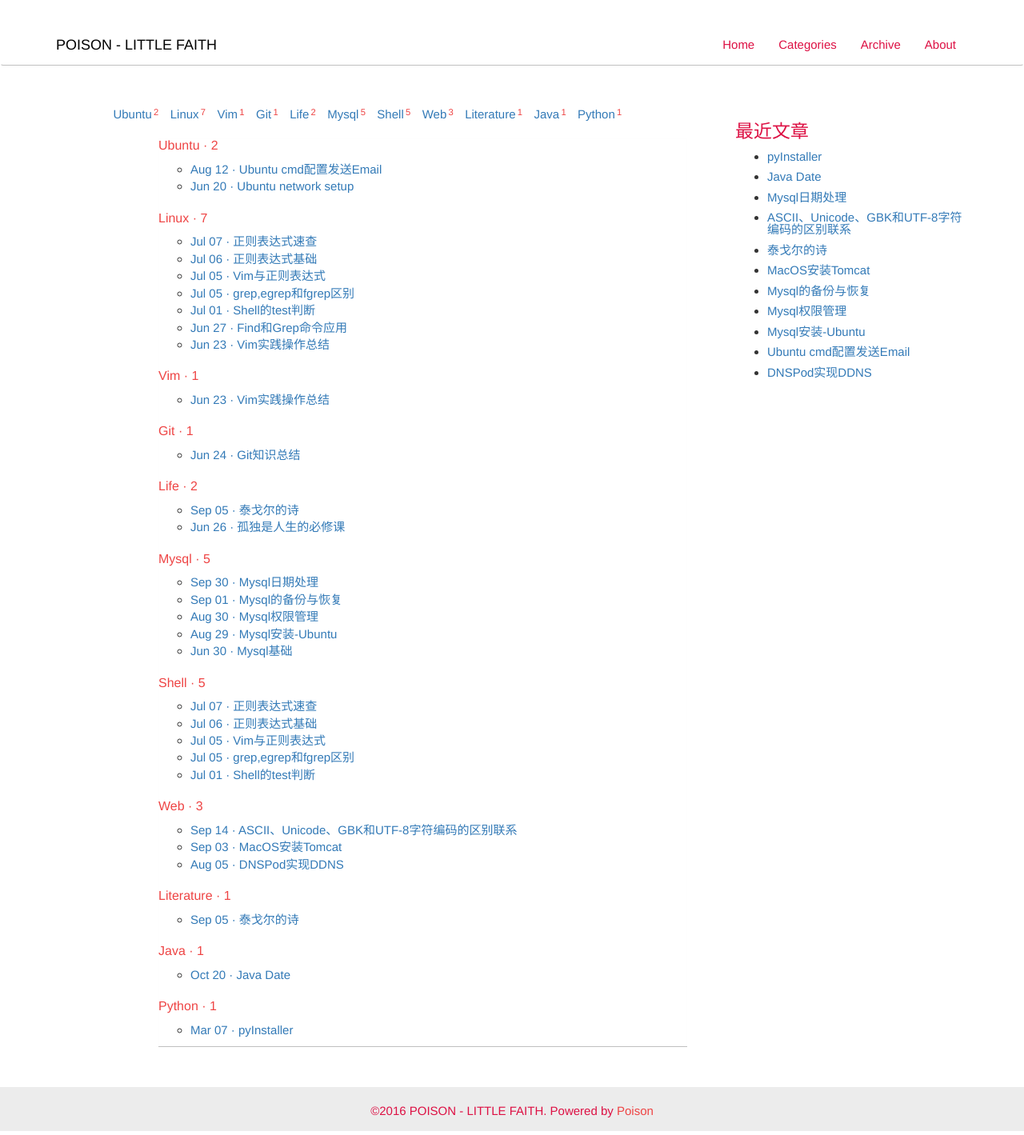
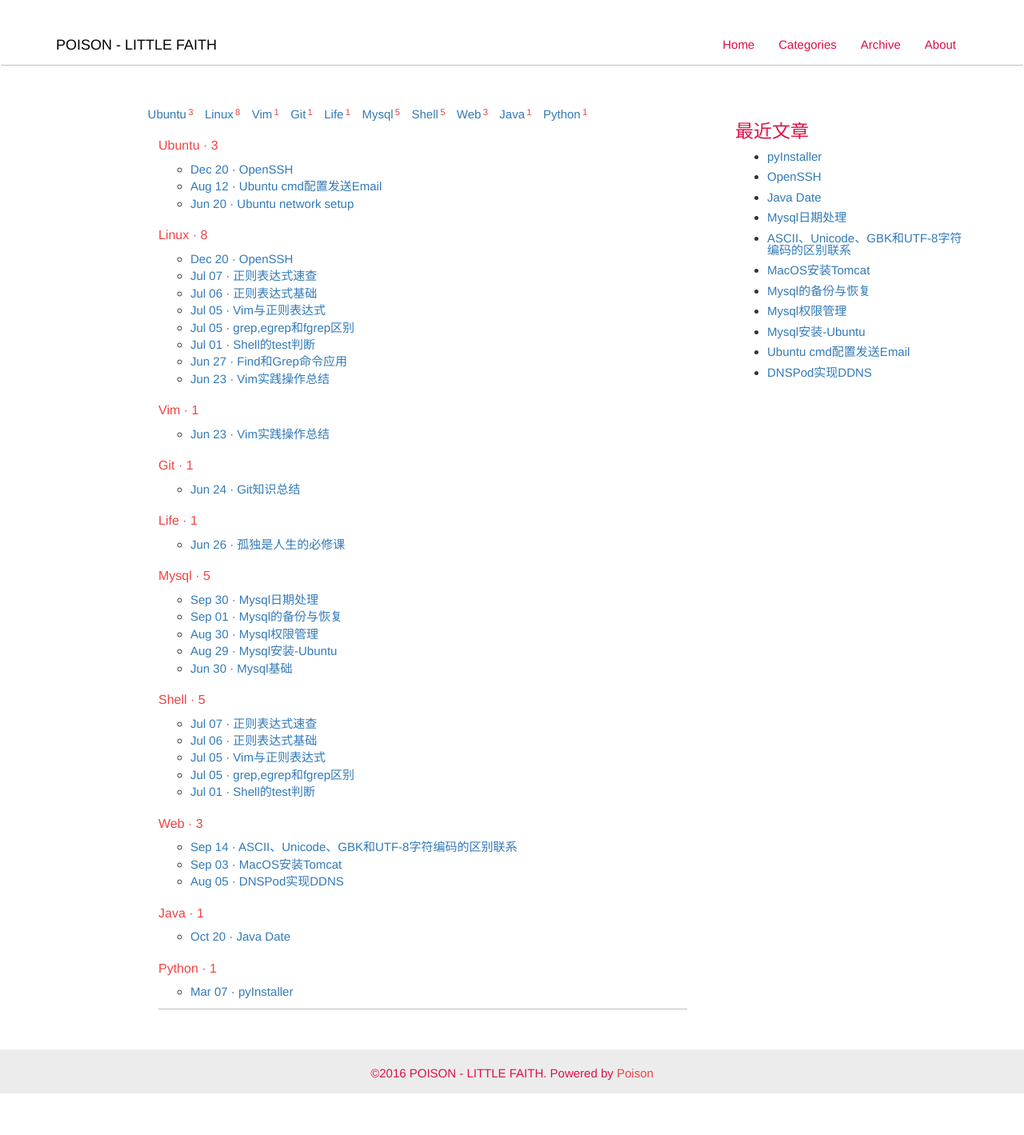
Before and after one commit to nosiop/nosiop.github.io, a Jekyll site: the page built from categories.html, in a window 1280 px wide. Shown: the whole page at 80% size. Built offline with Jekyll 4.4.1, drawn with Linux system fonts in a browser that asks for light colours; after the commit the page ends 1372 px from its top, so only the background shows below that; some of the changed lines change nothing that is shown.

Commit message:
post openssh

```diff
--- a/_config.yml
+++ b/_config.yml
@@ -40,4 +40,4 @@
 #  extensions: ["no_intra_emphasis", "fenced_code_blocks", "autolink", "tables", "with_toc_data"]
 
 #test host
-#host: 192.168.1.11
+host: 192.168.1.11
--- a/_posts/2015-09-05-tagore.md
+++ /dev/null
@@ -1,55 +0,0 @@
----
-layout: post
-title:  "泰戈尔的诗"
-date:  2015-09-05
-categories: life literature
-comments: true
-excerpt:
----
-
-**拉宾德拉纳特·泰戈尔**   <img src="/images/150905/tagore.jpg" title="tagore" align="right"/>
-
-<!-- ![tagore](/images/150905/tagore.jpg "tagore image") -->
-
-泰戈尔（1861年—1941年），印度著名诗人、文学家、社会活动家、哲学家和印度民族主义者。出生于印度加尔各答一个富有的贵族家庭。1913年，他以《吉檀迦利》成为第一位获得诺贝尔文学奖的亚洲人。他的诗中含有深刻的宗教和哲学的见解，在印度享有史诗的地位，代表作《吉檀迦利》、《飞鸟集》等。
-
----
-
-友谊和爱情之间的区别在于：友谊意味着两个人和世界，然而爱情意味着两个人就是世界。
-
----
-
-你微微地笑着，不同我说什么话。而我觉得，为了这个，我已等待得很久了。
-
----
-
-完全理智的心，恰如一柄全是锋刃的刀，会叫使用它的人手上流血。
-
----
-
-有时候爱情不是因为看到了才相信，而是因为相信才看得到。
-
----
-
-“你离我有多远呢，果实呀？”
-“ 我藏在你的心里呀，花呀。”
-
----
-
-信仰能欺蒙人，可是它有一个极大的好处：它使一个人的面貌添上一种神采。
-
----
-
-眼睛为她下着雨，心却为她打着伞，这就是爱情。
-
----
-
-那些仅仅循规蹈矩过活的人，并不是在使社会进步，只是在使社会维持下去。
-
----
-
-只管走过去，不要逗留着去采了花朵来保存，因为一路上，花朵会继续开放的。
-
----
-
-世界上的事情最好是一笑了之，不必用眼泪去冲洗。
--- /dev/null
+++ b/_posts/2015-12-20-openssh.md
@@ -0,0 +1,138 @@
+---
+layout: post
+title:  "OpenSSH"
+date:   2015-12-20
+categories: linux ubuntu
+comments: true
+excerpt:
+---
+
+* content
+{:toc}
+
+### 安装 openssh
+SSH分客户端openssh-client和openssh-server
+如果你只是想登陆别的机器的SSH只需要安装openssh-client（ubuntu有默认安装）如果没有则
+
+	sudo apt-get install openssh-client），
+
+如果要使本机开放SSH服务就需要安装openssh-server
+
+	sudo apt-get install openssh-server
+
+---
+
+### 启动 openssh 服务
+
+确认sshserver是否启动了：
+
+	ps -e | grep ssh
+
+如果看到sshd那说明ssh-server已经启动了。
+如果没有则可以这样启动：
+
+	sudo /etc/init.d/ssh start
+
+ssh-server配置文件位于`/etc/ssh/sshd_config`，在这里可以定义SSH的服务端口，默认端口是22，你可以自己定义成其他端口号，如1022。
+然后重启SSH服务：
+
+	sudo /etc/init.d/ssh stop
+	sudo /etc/init.d/ssh start
+	# 或者
+	# 关闭sshd服务
+	sudo service ssh stop
+	# 如果需要再启动服务
+	sudo service ssh start
+
+---
+
+### 登陆 openssh
+
+使用以下方式登陆SSH：
+
+	ssh User@192.168.1.1 # User为192.168.1.1机器上的用户，需要输入密码。
+	# 断开连接
+	exit
+
+---
+
+### ssh key
+
+#### 权限
+ssh key对权限有很严格的限制。
+
+登录端的`.ssh`目录权限是ssh-keygen自己生成的不要修改。
+
+默认`.ssh`目录权限是`700`,`id_rsa`是`600`不能多也不能少，如果有写的权限会导致 ssh认为这个文件不可靠，可能被改写。
+
+被登录的机器`.ssh`目录是`700`至少不能有写的权限，里面的`authorized_keys`权限`644`。
+
+---
+
+#### 配置：
+
+`/etc/ssh/sshd_config`
+
+里面会有默认放key的位置是 `AuthorizedKeysFile    .ssh/authorized_keys`
+如果不配就把key放那里就好。
+
+生成 (公私)钥
+
+	$ssh-keygen -t rsa -C "email@example.com"  #-t 是密钥的类型'
+	Generating public/private rsa key pair.
+	Enter file in which to save the key (/root/.ssh/id_rsa):  直接回车
+	Enter passphrase (empty for no passphrase):               直接回车
+	Enter same passphrase again:
+	Your identification has been saved in /root/.ssh/id_rsa.  私钥
+	Your public key has been saved in /root/.ssh/id_rsa.pub.  公钥
+	The key fingerprint is:
+	4d:dd:48:af:76:c2:ba:a8:bc:20:f3:28:1d:6a:28:53 email@example.com
+
+**Client**把`id_rsa.pub`发送到被登录的**Server**的.ssh目录下，改名成authorized_keys。
+
+如果被登录机器没有该目录，自行创建。
+
+>注意权限，权限 .ssh(700),id_rsa(600),authorized_keys(644)。
+
+---
+
+### 其他
+
+#### ssh登陆忽略known_hosts文件
+问题描述：
+
+	@@@@@@@@@@@@@@@@@@@@@@@@@@@@@@@@@@@@@@@@@@@@@@@@@@@@@@@
+	@  WARNING: REMOTE HOST IDENTIFICATION HAS CHANGED!
+	@@@@@@@@@@@@@@@@@@@@@@@@@@@@@@@@@@@@@@@@@@@@@@@@@@@@@@@
+	IT IS POSSIBLE THAT SOMEONE IS DOING SOMETHING NASTY!Someone could be eavesdropping on you right now (man-in-the-middle attack)!
+	It is also possible that the RSA host key has just been changed.The fingerprint for the RSA key sent by the remote host is36:68:a6:e6:43:34:6b:82:d7:f4:df:1f:c2:e7:37:cc.Please contact your system administrator.
+	Add correct host key in /home/user/.ssh/known_hosts to get rid of this message.Offending key in /home/user/.ssh/known_hosts:2RSA host key for 135.1.35.130 has changed and you have requested strict checking.Host key verification failed.
+
+ssh会把你每个你访问过计算机的公钥(public key)都记录在`~/.ssh/known_hosts`。当下次访问相同计算机时，OpenSSH会核对公钥。如果公钥不同，OpenSSH会发出警告， 避免你受到DNS Hijack之类的攻击。我在上面列出的情况，就是这种情况。
+
+原因：一台主机上有多个Linux系统，会经常切换，那么这些系统使用同一ip，登录过一次后就会把ssh信息记录在本地的`~/.ssh/known_hsots`文件中，切换该系统后再用ssh访问这台主机就会出现冲突警告，需要手动删除修改known_hsots里面的内容。
+
+有以下两个解决方案：
+1. 手动删除修改known_hsots里面的内容；
+2. 修改配置文件“~/.ssh/config”，加上这两行，重启服务器。
+
+	StrictHostKeyChecking no
+	UserKnownHostsFile /dev/null
+
+优缺点：
+1. 需要每次手动删除文件内容，一些自动化脚本的无法运行（在SSH登陆时失败），但是安全性高；
+2. SSH登陆时会忽略known_hsots的访问，但是安全性低；
+
+---
+
+#### MacOS无法登陆其他SSH server
+问题描述:
+
+	$ssh user@192.168.1.1
+	Permission denied (publickey,password)
+
+原因：ssh在mac中是root才能使用的命令
+
+解决方法：
+
+	$sudo ssh user@192.168.1.2
```
Also changed, not shown: 1 other file.
